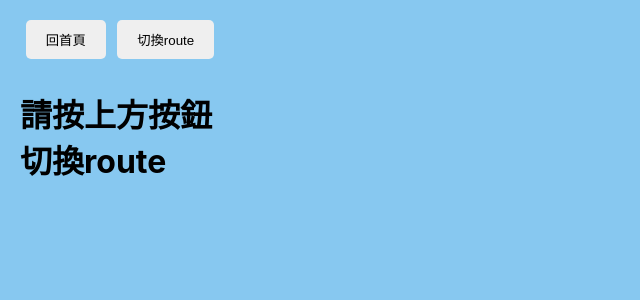
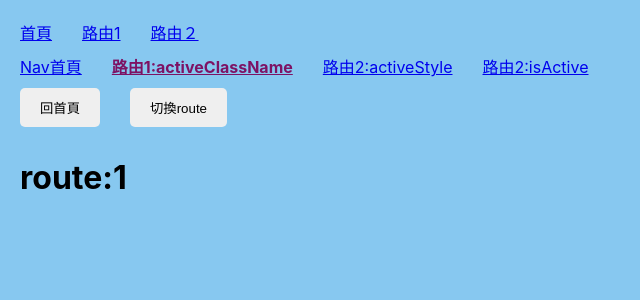
Before and after one commit to Cheng-sih-rong/react-typescript, a React (Create React App) app: page /1 in a window 1280 px wide. Shown: the top 300 px of the page, without its empty margins (0-640 px from the left). Built offline with nearby package versions, Linux system fonts and the light colour scheme.

Commit message:
週末週末router練習

```diff
--- a/package.json
+++ b/package.json
@@ -16,6 +16,7 @@
     "node-sass": "npm:dart-sass",
     "react": "^16.14.0",
     "react-dom": "^16.14.0",
+    "react-router-config": "^5.1.1",
     "react-router-dom": "^5.3.0",
     "react-scripts": "4.0.3",
     "typescript": "^4.1.2",
--- a/src/contanier/One/One.scss
+++ b/src/contanier/One/One.scss
@@ -1,3 +1,6 @@
 html{
     background-color: rgb(235, 178, 178);
 }
+// .nav{
+//     background-color: black;
+// }
--- a/src/contanier/One/One.tsx
+++ b/src/contanier/One/One.tsx
@@ -1,9 +1,10 @@
 import './One.scss'
+import {useLocation} from 'react-router-dom';
 
 function One(){
+    console.log(useLocation())
     return(
     <div className="wrapper">
-
         <h1><span>route:</span>1</h1>
     </div>
     )
--- a/src/index.tsx
+++ b/src/index.tsx
@@ -1,14 +1,14 @@
 import React from 'react';
 import ReactDOM from 'react-dom';
-import {HashRouter} from "react-router-dom";
+import {BrowserRouter} from "react-router-dom";
 import './index.css';
 import App from './page/App';
 import reportWebVitals from './reportWebVitals';
 
 ReactDOM.render(
-  <HashRouter>
+  <BrowserRouter>
     <App/>
-  </HashRouter>,
+  </BrowserRouter>,
   document.getElementById('root')
 );
 
--- a/src/page/App.scss
+++ b/src/page/App.scss
@@ -9,9 +9,9 @@
 }
 .flex{
   display: flex;
-  justify-content: space-around;
-  width: 200px;
-  flex-basis: 10px;
+  justify-content: flex-start;
+  width: 1000px;
+  gap: 30px;
 }
 .marign-right-10{
   margin-right: 10px;
@@ -21,7 +21,19 @@
   margin-bottom: 10px;
 }
 
+.active{
+  color: red;
+}
 
+.thick{
+  display: inline-block;
+  font-weight: bolder;
+  color: rgb(125, 18, 100);
+}
+
+// .nav{
+//   background-color: red;
+// }
 
 /*.App-logo {
   height: 40vmin;
--- a/src/page/App.tsx
+++ b/src/page/App.tsx
@@ -1,5 +1,7 @@
 import React,{useState} from 'react';
-import {  Route, Switch,useHistory } from 'react-router-dom';
+// import {  Route ,Switch} from 'react-router-dom';
+import {  Route, Switch,Link,useHistory ,NavLink} from 'react-router-dom';
+// import {  Route, Switch,Link,useHistory} from 'react-router-dom';
 import './App.scss';
 // import Modal from '../contanier/NormalModal';
 // import Test from '../contanier/Test/Test';
@@ -9,42 +11,78 @@ import Button from '../component/Button';
 function Home(){
   return(
   <h1>
-    請按上方按鈕切換route
+    HOME
   </h1>)
 }
+const activeStyle:object = {
+  fontWeight: 'bolder',
+  color: 'green'
+};
 
 function App() {
-  const goPath =useHistory();
+
   const [path,setPath]=useState(1)
 
+  const goPath =useHistory();
   const togglePath = ()=>{
-
     setPath(path===1?2:1)
     goPath.push(`/${path}`)
   }
 
+  const dontGo=()=>{
+    return false
+  }
+
   return (
-    <Switch>
+    // <Switch>
     <div className="App wrap">
+      <div className="margin-bottom-10  flex">
+      <Link to="/home" >首頁</Link>
+      <Link to="/1" className="nav">路由1</Link>
+      <Link to={{
+  pathname: '/2',
+  search: '?sort=name',
+  hash: '#the-hash',
+  state: {
+    fromDashboard: true
+  }}}>路由２</Link>
+
+
+      </div>
+      <div className="margin-bottom-10  flex">
+
+      <NavLink to="/home">Nav首頁</NavLink>
+      <NavLink to="/1" activeClassName="thick">路由1:activeClassName</NavLink>
+      <NavLink to="/2" activeStyle={activeStyle}>路由2:activeStyle</NavLink>
+      <NavLink to="/2" isActive={dontGo}>路由2:isActive</NavLink>
+
+
+      </div>
       {/* <Modal /> */}
       {/* <Test /> */}
       <div className="margin-bottom-10  flex">
-        <div onClick={()=>goPath.push('/') }><Button  content="回首頁"></Button></div>
+        <div onClick={()=>goPath.push('/home') }><Button  content="回首頁"></Button></div>
         <div onClick={togglePath}><Button content="切換route"></Button></div></div>
 
-        <div className="flex">
+
 
         {/* <One></One>
         <Two></Two>  */}
-          <Route exact path='/' component={Home} />
-          <Route exact path='/1' component={One} />
-          <Route exact path='/2' component={Two} />
+      <Switch>
+          {/* <Redirect from='/1'to="/1" /> */}
+          <Route  path='/home' component={Home} />
+          <Route  path='/1' component={One} />
+          <Route  path='/2' component={Two} />
 
-      </div>
+
+      </Switch>
+      {/* <Redirect  to="/home" /> */}
+      {/* <Route  path='/1' component={One} /> */}
+
 
 
     </div>
-    </Switch>
+    /* </Switch> */
   );
 }
 
```
Also changed, not shown: src/contanier/Two/Two.tsx (+9 -1 lines), src/router/index.js (added), 1 other file (tests, documents, lock files or other folders).
